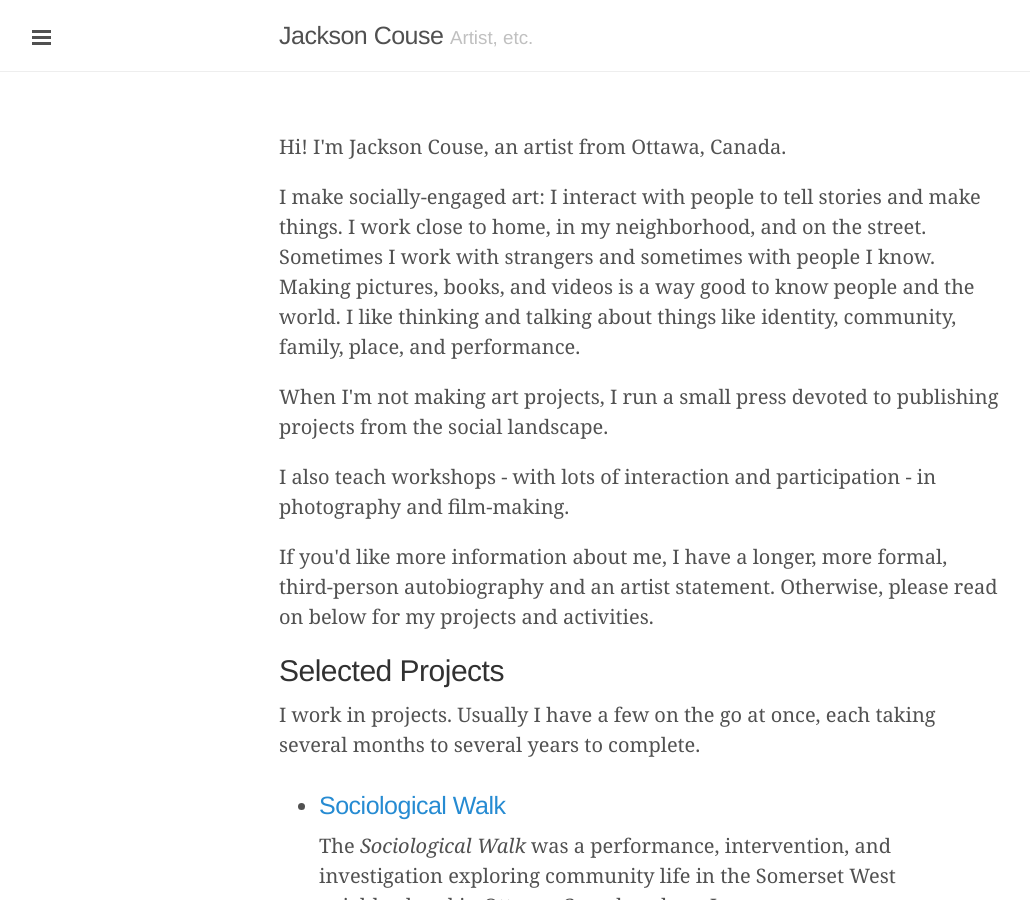
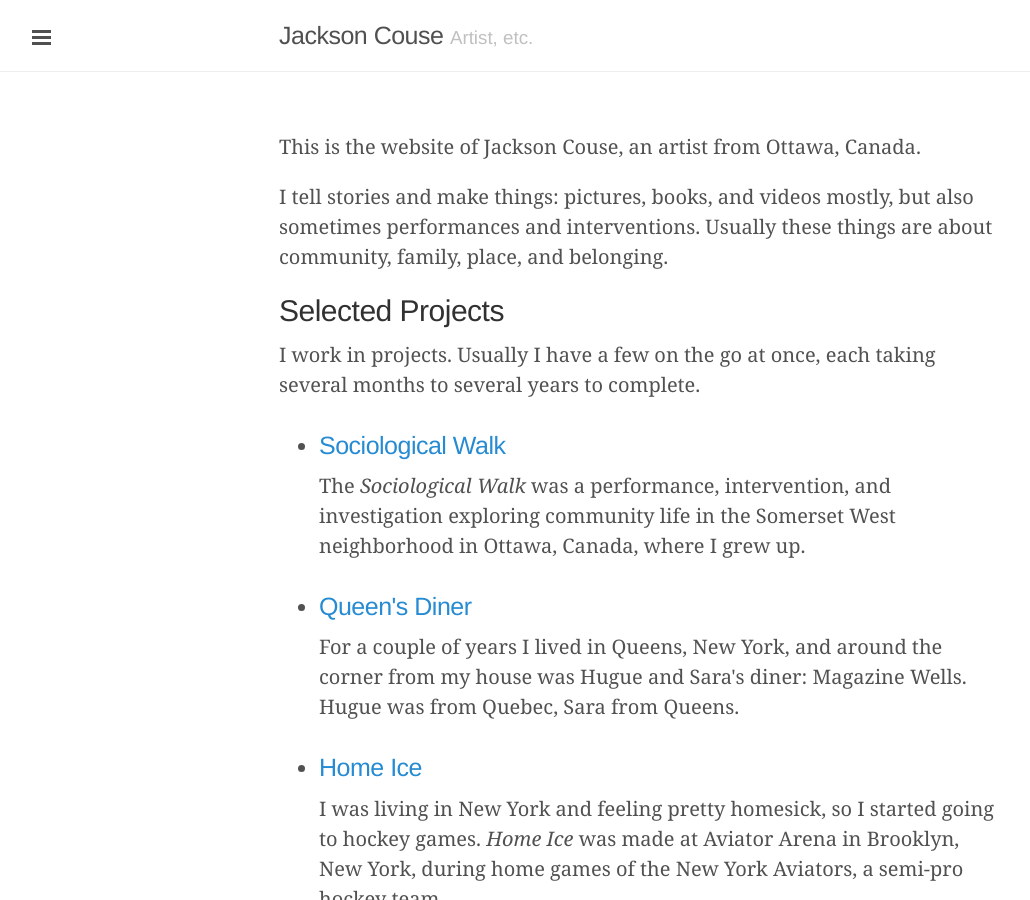
Before and after one commit to jacksoncouse/jacksoncouse.github.io, a Jekyll site: the page built from index.html, in a window 1280 px wide and 900 px high. Shown: the whole window, without its empty margins (1-1031 px from the left). Built offline with Jekyll 4.4.1, drawn with Linux system fonts in a browser that asks for light colours; Markdown is read by kramdown in place of the engine named in the settings; the list of posts is cut into pages by our own code.

Commit message:
shorter intro

```diff
--- a/index.html
+++ b/index.html
@@ -7,11 +7,8 @@ title: Home
 <article>
   <!-- ARTICLE HEADER -->
   <header>
-      <p>Hi! I'm Jackson Couse, an artist from Ottawa, Canada.</p>
-      <p>I make socially-engaged art: I interact with people to tell stories and make things. I work close to home, in my neighborhood, and on the street. Sometimes I work with strangers and sometimes with people I know. Making pictures, books, and videos is a way good to know people and the world. I like thinking and talking about things like identity, community, family, place, and performance.</p>
-      <p>When I'm not making art projects, I run a small press devoted to publishing projects from the social landscape.</p>
-      <p>I also teach workshops - with lots of interaction and participation - in photography and film-making.</p>
-      <p>If you'd like more information about me, I have a longer, more formal, third-person autobiography and an artist statement. Otherwise, please read on below for my projects and activities.</p>
+      <p>This is the website of Jackson Couse, an artist from Ottawa, Canada.</p>
+      <p>I tell stories and make things: pictures, books, and videos mostly, but also sometimes performances and interventions. Usually these things are about community, family, place, and belonging.</p>
   </header>
 <!-- PROJECTS (initiated by me) -->
   <section>
```
